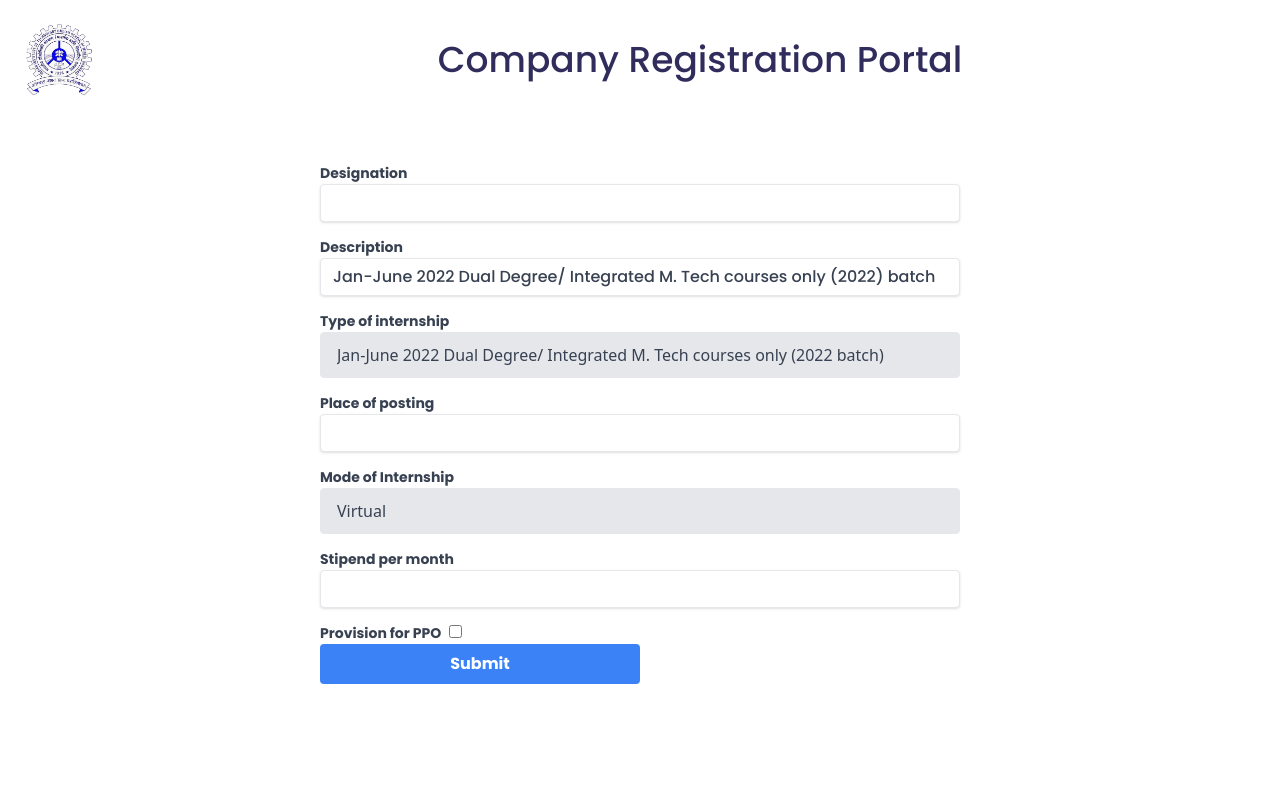
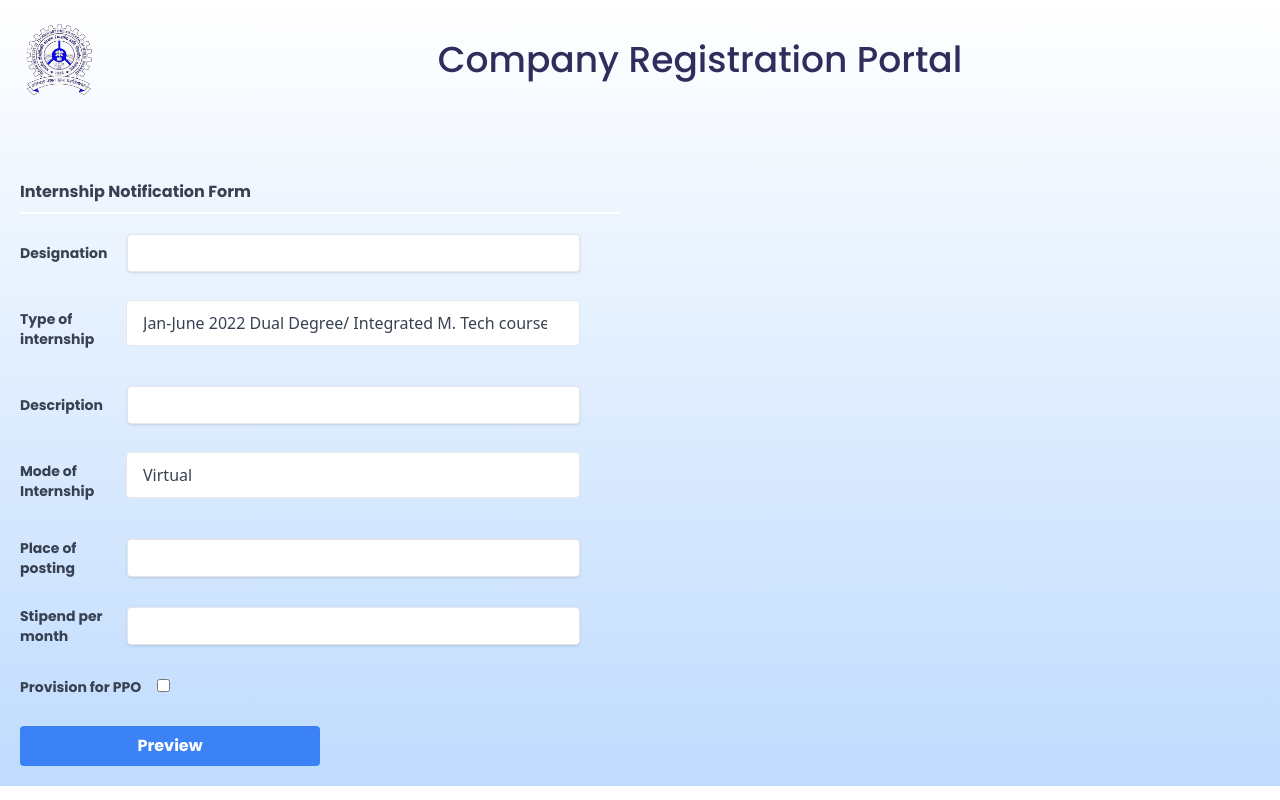
Before and after one commit to uttampandit/CDC-company-portal, a React (Create React App) app in the folder client/: page /dashboard/1/inf in a window 1280 px wide. Built offline with nearby package versions, Linux system fonts and the light colour scheme; a web font is replaced by a local one.

Commit message:
dashboard url after jnf posting not working

```diff
--- a/client/src/App.jsx
+++ b/client/src/App.jsx
@@ -3,7 +3,6 @@ import Header from "./components/Header";
 import VisionMission from "./components/VisionMission";
 
 function App() {
-  //To use overflow-hidden parent must be relative.
 
   return (
     <div className="flex flex-col ">
--- /dev/null
+++ b/client/src/components/GeneralInputField.jsx
@@ -0,0 +1,22 @@
+import React from 'react'
+
+const GeneralInputField = ({name, label, value, onChange}) => {
+  return (
+    <div>
+        <div className="flex items-center mb-7">
+        <label className="w-32 font-poppins text-gray-700 text-sm font-bold">
+            {label}
+          </label>
+          <input
+            name={name}
+            value={value}
+            type="text"
+            onChange={onChange}
+            className="font-poppins ml-3 mr-10 shadow appearance-none border rounded w-full py-2 px-3 text-gray-700 leading-tight focus:outline-none focus:shadow-outline"
+          />
+        </div>
+    </div>
+  )
+}
+
+export default GeneralInputField
--- a/client/src/components/Inf.jsx
+++ b/client/src/components/Inf.jsx
@@ -1,126 +1,88 @@
-import React, { useState } from "react";
-import { useNavigate, useParams } from "react-router-dom";
+import React, { useContext, useState } from "react";
+import { useNavigate} from "react-router-dom";
 import GeneralHeader from "./GeneralHeader";
-import axios from "axios";
+import GeneralInputField from "./GeneralInputField";
+import { DataContext } from "../context/DataContext";
 
 const Inf = () => {
   const navigate = useNavigate();
-  const { companyid } = useParams();
-  const [infData, setInfData] = useState({
-    designation: "",
-    typeOfInternship:
-      "Jan-June 2022 Dual Degree/ Integrated M. Tech courses only (2022 batch)",
-    description:
-      "Jan-June 2022 Dual Degree/ Integrated M. Tech courses only (2022) batch",
-    modeOfInternship: "Virtual",
-    placeOfPosting: "",
-    stipendPerMonth: "",
-    isPPO: false,
-    ctcIfPpo: "",
-  });
 
-  const handleChange = (e) => {
-    const target = e.target;
-    const value = target.type === "checkbox" ? target.checked : target.value;
-    const name = target.name;
-    setInfData((prevState) => ({ ...prevState, [name]: value }));
-  };
+  const { infData, handleInfChange, handleInfSubmit } = useContext(DataContext);
 
-
-  const handleSubmit = async (e) => {
-    e.preventDefault();
-
-    try {
-      const res = await axios.post(
-        `http://localhost:8000/company/${companyid}/inf`,
-        infData
-      );
-      navigate(`/dashboard/${companyid}`);
-    } catch (e) {
-      console.log(e.message);
-    }
-  };
   return (
-    <div className="flex flex-col w-full">
+    <div className="flex flex-col w-full h-full bg-gradient-to-t from-blue-200">
       <GeneralHeader heading="Internship Notification Form" />
 
-      <div className="w-full flex justify-center items-center">
-        <form className="w-1/2">
-          <label className="font-poppins w-full text-gray-700 text-sm font-bold">
-            Designation
-          </label>
-          <input
+      <div className="flex flex-col grow justify-center w-1/2 p-5">
+        <h1 className="font-poppins text-gray-700 text-1xl font-bold">
+          Internship Notification Form
+        </h1>
+        <p className="divider font-extralight mb-5 mt-2"></p>
+        <form className="w-full">
+          <GeneralInputField
+            label="Designation"
             name="designation"
             value={infData.designation}
-            type="text"
-            onChange={handleChange}
-            className="font-poppins mb-3 shadow appearance-none border rounded w-full py-2 px-3 text-gray-700 leading-tight focus:outline-none focus:shadow-outline"
+            onChange={handleInfChange}
           />
-          <label className="font-poppins w-full text-gray-700 text-sm font-bold">
-            Description
-          </label>
-          <input
-            name="description"
-            value={infData.description}
-            type="text"
-            onChange={handleChange}
-            className="font-poppins mb-3 shadow appearance-none border rounded w-full py-2 px-3 text-gray-700 leading-tight focus:outline-none focus:shadow-outline"
-          />
-          <label className="font-poppins w-full text-gray-700 text-sm font-bold">
+          <div className="flex mb-7 items-center">
+            <label className="font-poppins w-32 text-gray-700 text-sm font-bold">
               Type of internship
             </label>
             <select
               name="typeOfInternship"
               value={infData.typeOfInternship}
-            onChange={handleChange}
-            className="mb-3 block appearance-none w-full bg-gray-200 border border-gray-200 text-gray-700 py-3 px-4 pr-8 rounded leading-tight focus:outline-none focus:bg-white focus:border-gray-500"
+              onChange={handleInfChange}
+              className="ml-3 mr-10 mb-3 block appearance-none w-full bg-white border border-gray-200 text-gray-700 py-3 px-4 pr-8 rounded leading-tight focus:outline-none focus:bg-white focus:border-gray-500"
             >
               <option>
                 Jan-June 2022 Dual Degree/ Integrated M. Tech courses only (2022
                 batch)
               </option>
               <option>
-
-              May-July 2022 Pre-final year students of ALL courses (2023 batch)
+                May-July 2022 Pre-final year students of ALL courses (2023
+                batch)
               </option>
               <option>
                 July-Dec 2022 M. Tech/ MBA-Business Analytics courses only (2023
                 batch)
               </option>
             </select>
-          <label className="font-poppins w-full text-gray-700 text-sm font-bold">
-            Place of posting
-          </label>
-          <input
-            name="placeOfPosting"
-            value={infData.placeOfPosting}
-            type="text"
-            onChange={handleChange}
-            className="font-poppins mb-3 shadow appearance-none border rounded w-full py-2 px-3 text-gray-700 leading-tight focus:outline-none focus:shadow-outline"
+          </div>
+          <GeneralInputField
+            label="Description"
+            name="description"
+            value={infData.description}
+            onChange={handleInfChange}
           />
-          <label className="font-poppins w-full text-gray-700 text-sm font-bold">
+          <div className="flex mb-7 items-center">
+            <label className="font-poppins w-32 text-gray-700 text-sm font-bold">
               Mode of Internship
             </label>
             <select
               name="modeOfInternship"
               value={infData.modeOfInternship}
-            onChange={handleChange}
-            className="mb-3 block appearance-none w-full bg-gray-200 border border-gray-200 text-gray-700 py-3 px-4 pr-8 rounded leading-tight focus:outline-none focus:bg-white focus:border-gray-500"
+              onChange={handleInfChange}
+              className="ml-3 mr-10 mb-3 block appearance-none w-full bg-white border border-gray-200 text-gray-700 py-3 px-4 pr-8 rounded leading-tight focus:outline-none focus:bg-white focus:border-gray-500"
             >
               <option>Virtual</option>
               <option>In person</option>
             </select>
-          <label className="font-poppins w-full text-gray-700 text-sm font-bold">
-            Stipend per month
-          </label>
-          <input
+          </div>
+          <GeneralInputField
+            label="Place of posting"
+            name="placeOfPosting"
+            value={infData.placeOfPosting}
+            onChange={handleInfChange}
+          />
+          <GeneralInputField
+            label="Stipend per month"
             name="stipendPerMonth"
             value={infData.stipendPerMonth}
-            type="text"
-            onChange={handleChange}
-            className="font-poppins mb-3 shadow appearance-none border rounded w-full py-2 px-3 text-gray-700 leading-tight focus:outline-none focus:shadow-outline"
+            onChange={handleInfChange}
           />
-          <label className="font-poppins w-full text-gray-700 text-sm font-bold mr-2">
+          <div className="mb-7 ">
+            <label className="w-32 font-poppins text-gray-700 text-sm font-bold mr-2">
               Provision for PPO
             </label>
 
@@ -128,28 +90,24 @@ const Inf = () => {
               name="isPPO"
               type="checkbox"
               checked={infData.isPPO}
-            onChange={handleChange}
-          />{" "}
-          <br />
-          {infData.isPPO && (
-            <div className="mt-2 mb-2">
-              <label className="font-poppins w-full text-gray-700 text-sm font-bold">
-                CTC if PPO
-              </label>
-              <input
-                name="ctcIfPpo"
-                checked={infData.ctcIfPpo}
-                type="text"
-                onChange={handleChange}
-                className="font-poppins mb-3 shadow appearance-none border rounded w-full py-2 px-3 text-gray-700 leading-tight focus:outline-none focus:shadow-outline"
+              onChange={handleInfChange}
+              className="ml-2"
             />
           </div>
+          {infData.isPPO && (
+            <GeneralInputField
+              label="CTC if PPO"
+              name="ctcIfPpo"
+              value={infData.ctcIfPpo}
+              onChange={handleInfChange}
+            />
           )}
+
           <button
-            onClick={handleSubmit}
+            onClick={handleInfSubmit}
             className="font-poppins w-1/2 bg-blue-500 hover:bg-blue-700 text-white font-bold py-2 px-4 rounded focus:outline-none focus:shadow-outline"
           >
-            Submit
+            Preview
           </button>
         </form>
       </div>
--- a/client/src/components/Jnf.jsx
+++ b/client/src/components/Jnf.jsx
@@ -1,117 +1,59 @@
-import React, { useState } from "react";
+import React, { useContext } from "react";
 import { useNavigate } from "react-router-dom";
 import GeneralHeader from "./GeneralHeader";
 
-import { useParams } from "react-router-dom";
-import axios from "axios";
+import GeneralInputField from "./GeneralInputField";
+import { DataContext } from "../context/DataContext";
 
 const Jnf = () => {
   const navigate = useNavigate();
-  const { companyid } = useParams();
-  const [jnfData, setJnfData] = useState({
-    designation: "",
-    placeOfPosting: "",
-    description: "",
-    ctcInLpa: "",
-    ctcBreakup: "",
-    bondDetails: "",
-  });
 
-  const handleChange = (e) => {
-    const name = e.target.name;
-    const value = e.target.value;
-    setJnfData((prevState) => ({ ...prevState, [name]: value }));
-  };
-
-  const handleSubmit = async (e) => {
-    e.preventDefault();
-
-    try {
-      const res = await axios.post(
-        `http://localhost:8000/company/${companyid}/jnf`,
-        jnfData
-      );
-      navigate(`/dashboard/${companyid}`);
-    } catch (e) {
-      console.log(e.message);
-    }
-  };
+  const { jnfData, handleJnfChange, handleJnfSubmit} = useContext(DataContext);
 
   return (
-    <div className="flex flex-col w-full bg-gradient-to-t from-blue-200">
+    <div className="flex flex-col h-full w-full bg-gradient-to-t from-blue-200">
       <GeneralHeader />
-
-      <div className="flex flex-col justify-center w-1/2 p-5">
+      <div className="flex flex-col grow justify-center w-1/2 p-5">
         <h1 className="font-poppins text-gray-700 text-1xl font-bold">
           Job Notification Form
         </h1>
         <p className="divider font-extralight mb-5 mt-2"></p>
         <form className="w-full">
-          <label className="font-poppins w-full text-gray-700 text-sm font-bold">
-            Designation
-          </label>
-          <input
+          <GeneralInputField
+            label="Designation"
             name="designation"
             value={jnfData.designation}
-            type="text"
-            onChange={handleChange}
-            className="font-poppins mb-3 shadow appearance-none border rounded w-full py-2 px-3 text-gray-700 leading-tight focus:outline-none focus:shadow-outline"
+            onChange={handleJnfChange}
           />
-          <label className="font-poppins w-full text-gray-700 text-sm font-bold">
-            Place of posting
-          </label>
-          <input
+          <GeneralInputField
+            label="Place of posting"
             name="placeOfPosting"
             value={jnfData.placeOfPosting}
-            type="text"
-            onChange={handleChange}
-            className="font-poppins mb-3 shadow appearance-none border rounded w-full py-2 px-3 text-gray-700 leading-tight focus:outline-none focus:shadow-outline"
+            onChange={handleJnfChange}
           />
-          <label className="font-poppins w-full text-gray-700 text-sm font-bold">
-            Description
-          </label>
-          <input
+          <GeneralInputField
+            label="Description"
             name="description"
+
             value={jnfData.description}
-            type="text"
-            onChange={handleChange}
-            className="font-poppins mb-3 shadow appearance-none border rounded w-full py-2 px-3 text-gray-700 leading-tight focus:outline-none focus:shadow-outline"
+            onChange={handleJnfChange}
           />
-          <label className="font-poppins w-full text-gray-700 text-sm font-bold">
-            CTC in LPA
-          </label>
-          <input
-            name="ctcInLpa"
-            value={jnfData.ctcInLpa}
-            type="text"
-            onChange={handleChange}
-            className="font-poppins mb-3 shadow appearance-none border rounded w-full py-2 px-3 text-gray-700 leading-tight focus:outline-none focus:shadow-outline"
-          />
-          <label className="font-poppins w-full text-gray-700 text-sm font-bold">
-            CTC breakup
-          </label>
-          <input
+          <GeneralInputField label="CTC in LPA" name="ctcInLpa" value={jnfData.ctcInLpa} onChange={handleJnfChange} />
+          <GeneralInputField
+            label="CTC breakup"
             name="ctcBreakup"
             value={jnfData.ctcBreakup}
-            type="text"
-            onChange={handleChange}
-            className="font-poppins mb-3 shadow appearance-none border rounded w-full py-2 px-3 text-gray-700 leading-tight focus:outline-none focus:shadow-outline"
+            onChange={handleJnfChange}
           />
-          <div className="flex items-center mb-3">
-          <label className="font-poppins w-32 text-gray-700 text-sm font-bold">
-            Bond Details
-          </label>
-          <input
+          <GeneralInputField
+            label="Bond Details"
             name="bondDetails"
             value={jnfData.bondDetails}
-            type="text"
-            onChange={handleChange}
-            className="font-poppins w-full mr-10 shadow appearance-none border rounded  py-2 px-3 text-gray-700 leading-tight focus:outline-none focus:shadow-outline"
+            onChange={handleJnfChange}
           />
-          </div>
 
           <button
-            onClick={handleSubmit}
+            onClick={handleJnfSubmit}
             className="mt-4 font-poppins w-1/2 bg-blue-500 hover:bg-blue-700 text-white font-bold py-2 px-4 rounded focus:outline-none focus:shadow-outline"
           >
             Preview
--- /dev/null
+++ b/client/src/components/Preview.jsx
@@ -0,0 +1,37 @@
+import React, { useState } from 'react';
+import { useNavigate, useParams } from "react-router-dom";
+import axios from "axios";
+
+
+const Preview = (props) => {
+
+    const [previewData, setPreviewData] = useState({
+
+    });
+
+
+
+    const navigate = useNavigate();
+    const { companyid } = useParams();
+
+    const handleSubmit = async (e) => {
+        e.preventDefault();
+
+        try {
+          const res = await axios.post(
+            `http://localhost:8000/company/${companyid}/inf`,
+            infData
+          );
+          navigate(`/dashboard/${companyid}`);
+        } catch (e) {
+          console.log(e.message);
+        }
+      };
+  return (
+    <div className="flex w-full h-full bg-gradient-to-t from-blue-200">
+
+    </div>
+  )
+}
+
+export default Preview
--- a/client/src/components/Register.jsx
+++ b/client/src/components/Register.jsx
@@ -36,10 +36,10 @@ const Register = () => {
         companyData,
       });
       console.log(req);
-      const id = req.data;
+      const companyId = req.data;
 
-      console.log(id);
-      navigate(`/dashboard/${id}`);
+      console.log("This is registered company Id" + companyId);
+      navigate(`/dashboard/${companyId}`);
     } catch (e) {
       console.log(e);
     }
--- /dev/null
+++ b/client/src/context/DataContext.jsx
@@ -0,0 +1,88 @@
+import React, { useState } from "react";
+
+import { useParams, useNavigate } from "react-router-dom";
+import axios from "axios";
+
+export const DataContext = React.createContext();
+
+export const DataProvider = ({ children }) => {
+  const { companyid } = useParams();
+  const navigate = useNavigate();
+
+  const [infData, setInfData] = useState({
+    designation: "",
+    typeOfInternship:
+      "Jan-June 2022 Dual Degree/ Integrated M. Tech courses only (2022 batch)",
+    description: "",
+    modeOfInternship: "Virtual",
+    placeOfPosting: "",
+    stipendPerMonth: "",
+    isPPO: false,
+    ctcIfPpo: "",
+  });
+
+  const [jnfData, setJnfData] = useState({
+    designation: "",
+    placeOfPosting: "",
+    description: "",
+    ctcInLpa: "",
+    ctcBreakup: "",
+    bondDetails: "",
+  });
+
+  const handleInfChange = (e) => {
+    const target = e.target;
+    const value = target.type === "checkbox" ? target.checked : target.value;
+    const name = target.name;
+    setInfData((prevState) => ({ ...prevState, [name]: value }));
+  };
+
+  const handleInfSubmit = async (e) => {
+    e.preventDefault();
+
+    try {
+      const req = await axios.post(
+        `http://localhost:8000/company/${companyid}/inf`,
+        infData
+      );
+      navigate(`/dashboard/${companyid}`);
+    } catch (e) {
+      console.log(e.message);
+    }
+  };
+
+  const handleJnfChange = (e) => {
+    const name = e.target.name;
+    const value = e.target.value;
+    setJnfData((prevState) => ({ ...prevState, [name]: value }));
+  };
+  const handleJnfSubmit = async (e) => {
+    e.preventDefault();
+
+    try {
+      const req = await axios.post(
+        `http://localhost:8000/company/${companyid}/jnf`,
+        jnfData
+      );
+      console.log(req);
+      navigate(`/dashboard/${companyid}`);
+    } catch (e) {
+      console.log(e.message);
+    }
+  };
+
+  return (
+    <DataContext.Provider
+      value={{
+        infData,
+        handleInfChange,
+        handleInfSubmit,
+        jnfData,
+        handleJnfChange,
+        handleJnfSubmit,
+      }}
+    >
+      {children}
+    </DataContext.Provider>
+  );
+};
--- a/client/src/index.js
+++ b/client/src/index.js
@@ -7,11 +7,12 @@ import Register from "./components/Register";
 import DashBoard from "./components/DashBoard";
 import Jnf from "./components/Jnf";
 import Inf from "./components/Inf";
-
+import { DataProvider } from "./context/DataContext";
 
 ReactDOM.render(
   <React.StrictMode>
     <BrowserRouter>
+      <DataProvider>
         <Routes>
           <Route path="/" element={<App />} />
           <Route path="register" element={<Register />} />
@@ -19,6 +20,7 @@ ReactDOM.render(
           <Route path="dashboard/:companyid/jnf" element={<Jnf />} />
           <Route path="dashboard/:companyid/inf" element={<Inf />} />
         </Routes>
+      </DataProvider>
     </BrowserRouter>
   </React.StrictMode>,
   document.getElementById("root")
```
Also changed, not shown: 2 other files (tests, documents, lock files or other folders). Lines whose indentation alone changed are shown as unchanged.
